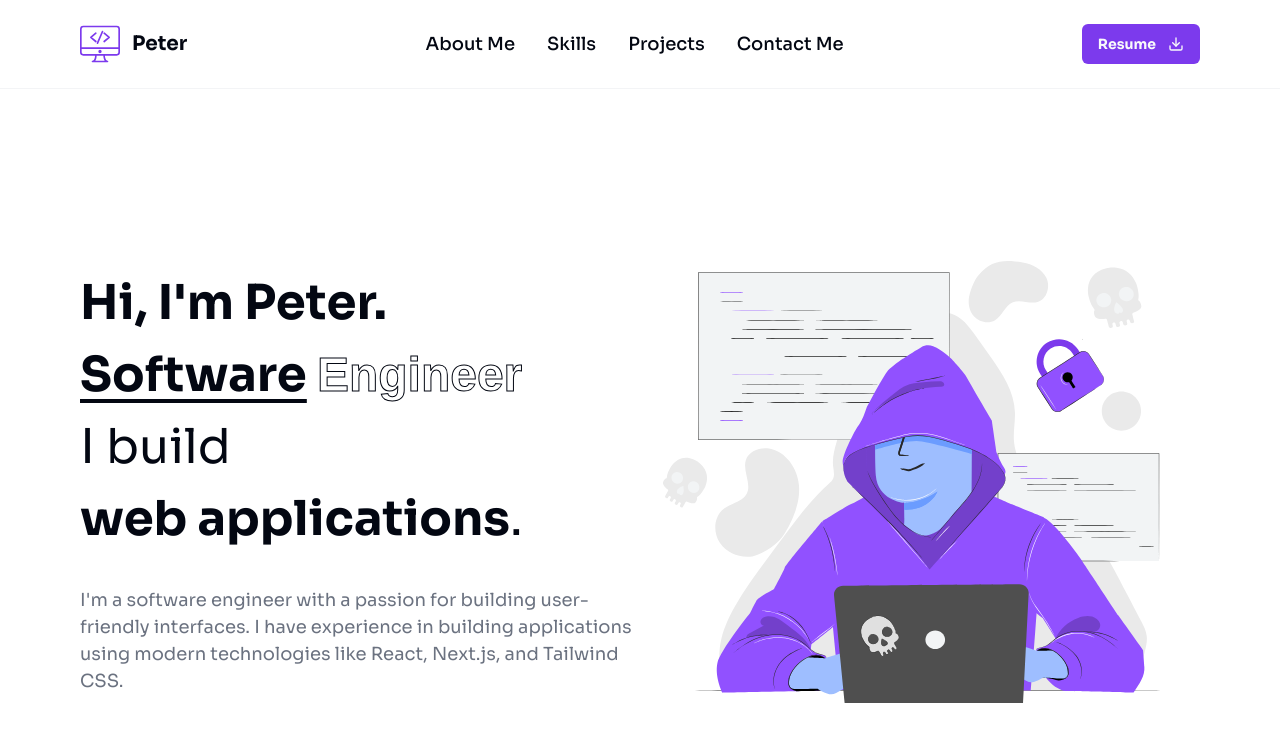
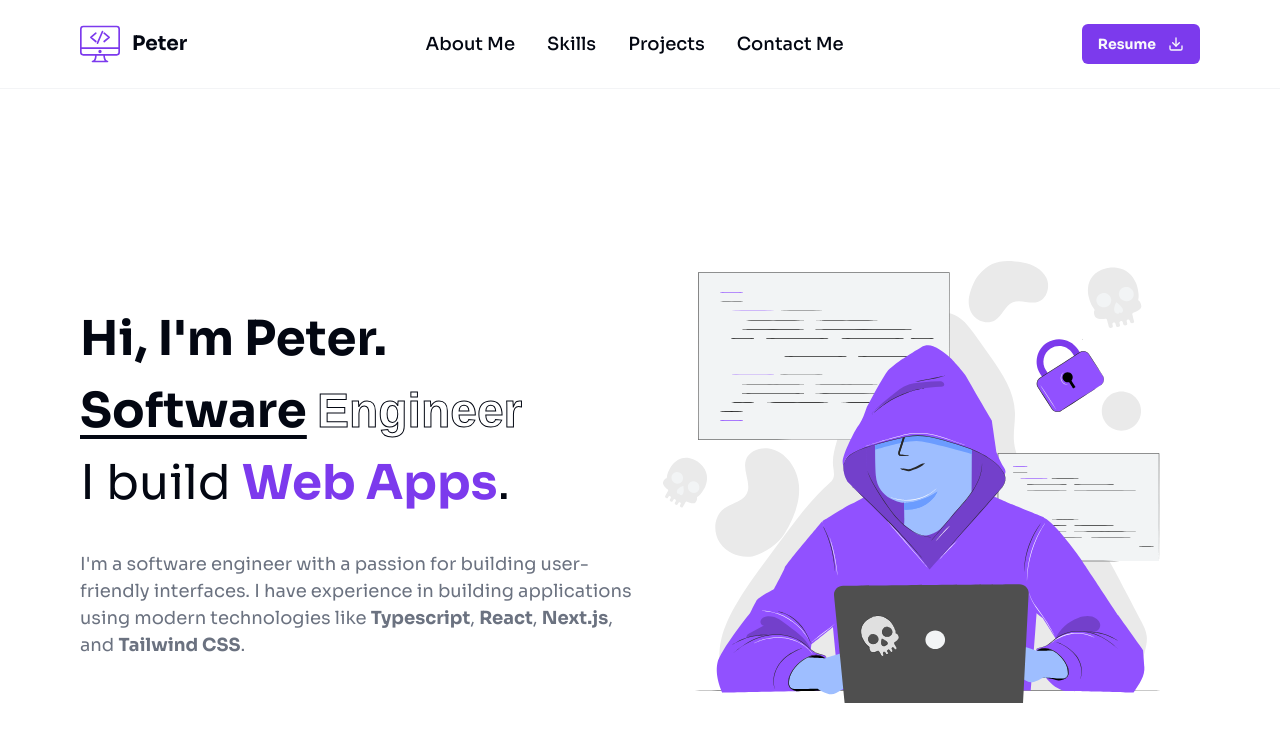
Before and after one commit to Peter3Khalil/personal-website, a Next.js app: page / in a window 1280 px wide. Shown: the top 742 px of the page. Built offline with nearby package versions, Linux system fonts and the light colour scheme.

Commit message:
📝 Modifying my description

```diff
--- a/src/app/page.tsx
+++ b/src/app/page.tsx
@@ -36,13 +36,17 @@ const Home = () => {
               <span className="text-stroke">Engineer</span>
             </span>
             <span className="text-3xl font-normal lg:text-5xl">
-              I build <strong className="text-nowrap">web applications</strong>.
+              I build{' '}
+              <strong className="text-nowrap capitalize text-primary">
+                web apps
+              </strong>
+              .
             </span>
             <p className="mt-8 text-muted-foreground md:mx-0 md:mx-auto md:max-w-[80%] md:text-center md:text-lg lg:mx-0 lg:max-w-full lg:text-start">
               I&apos;m a software engineer with a passion for building
               user-friendly interfaces. I have experience in building
-              applications using modern technologies like React, Next.js, and
-              Tailwind CSS.
+              applications using modern technologies like <b>Typescript</b>,{' '}
+              <b>React</b>, <b>Next.js</b>, and <b>Tailwind CSS</b>.
             </p>
           </div>
         </div>
```
